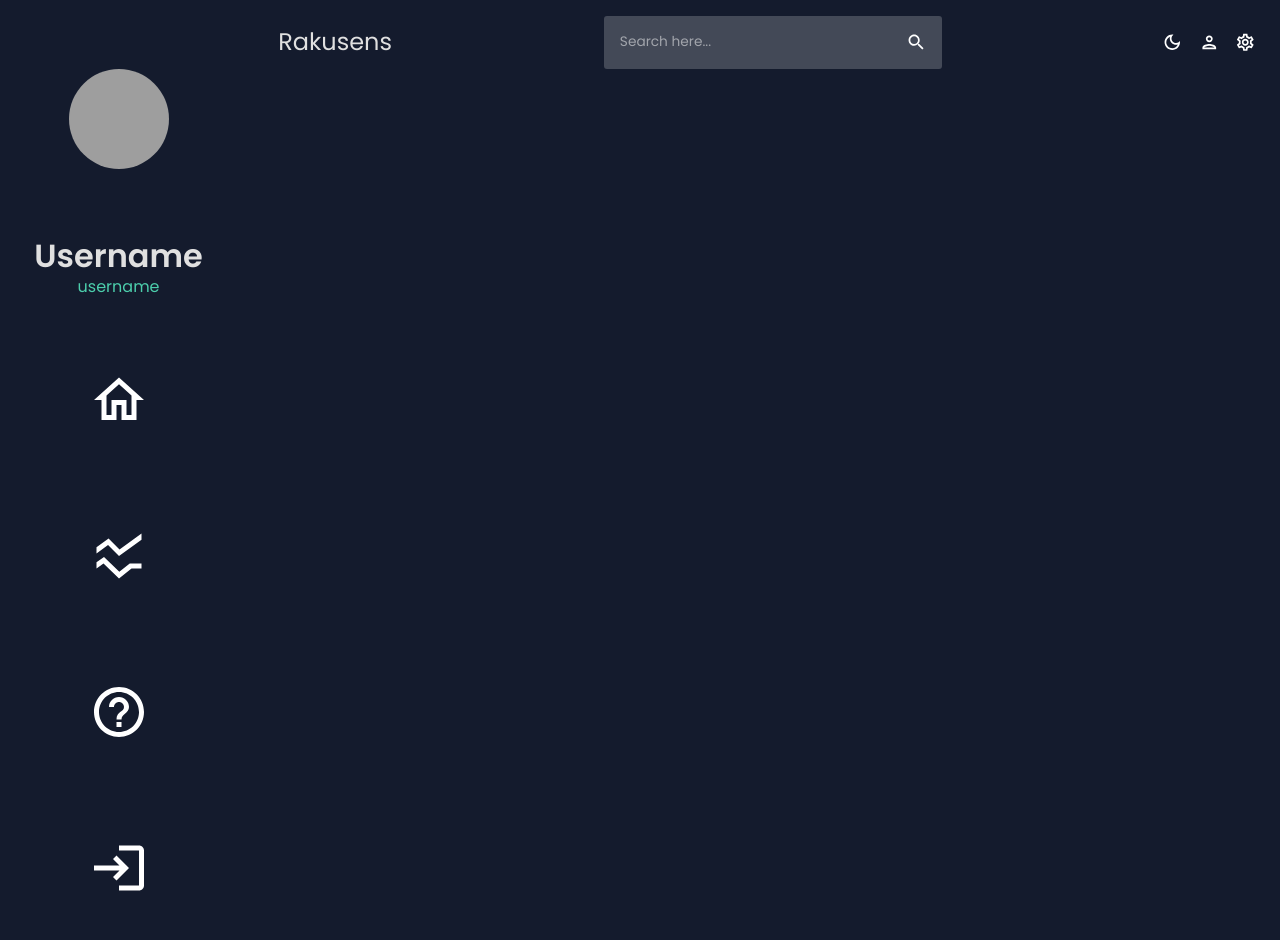
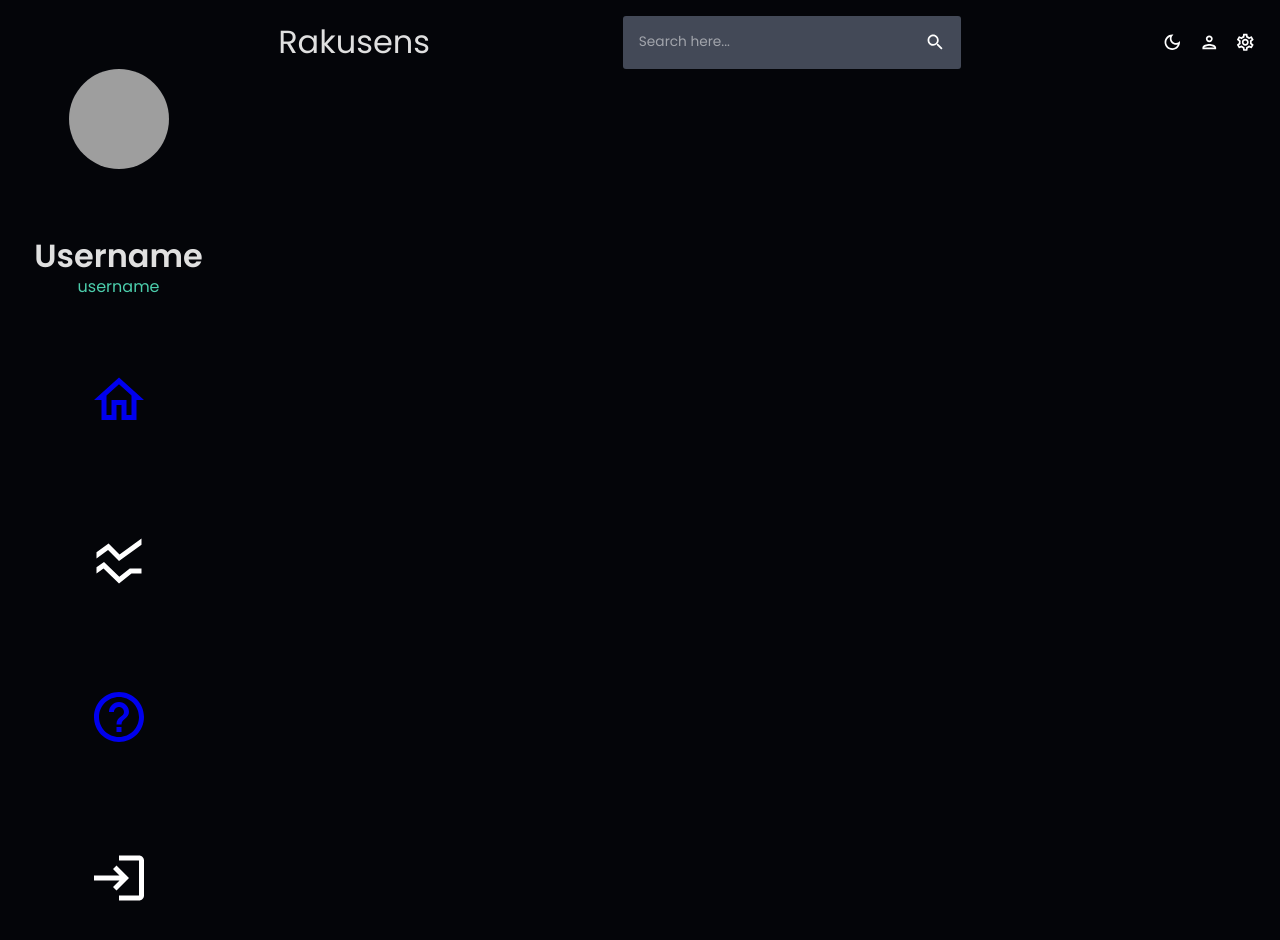
Before and after one commit to ssmolenn/Enterprise-Pro-team, a React (Create React App) app: page / in a window 1280 px wide. Shown: the top 940 px of the page. Built offline with nearby package versions, Linux system fonts and the light colour scheme; grey boxes are pictures that could not be loaded.

Commit message:
testing contact/information page

```diff
--- a/src/App.js
+++ b/src/App.js
@@ -7,7 +7,7 @@ import Sidebar from "./scenes/global/Sidebar";
 import Chart from "./components/Chart";
 import LoginPage from "./components/LoginPage";
 import Settings from "./components/Settings";
-import Contact from "./components/Contact";
+import Contact from "./scenes/faq/Contact";
 
 function App() {
   const [theme,colorMode] = useMode();
--- /dev/null
+++ b/src/components/Header.jsx
@@ -0,0 +1,24 @@
+import { Typography, Box, useTheme } from "@mui/material";
+import { tokens } from "../theme";
+
+const Header = ({ title, subtitle }) => {
+  const theme = useTheme();
+  const colors = tokens(theme.palette.mode);
+  return (
+    <Box mb="30px">
+      <Typography
+        variant="h2"
+        color={colors.grey[100]}
+        fontWeight="bold"
+        sx={{ m: "0 0 5px 0" }}
+      >
+        {title}
+      </Typography>
+      <Typography variant="h5" color={colors.greenAccent[400]}>
+        {subtitle}
+      </Typography>
+    </Box>
+  );
+};
+
+export default Header;
--- /dev/null
+++ b/src/scenes/faq/Contact.jsx
@@ -0,0 +1,23 @@
+import { Box, useTheme } from "@mui/material";
+import Header from "../../components/Header";
+import Accordion from "@mui/material/Accordion";
+import AccordionSummary from "@mui/material/AccordionSummary";
+import AccordionDetails from "@mui/material/AccordionDetails";
+import Typography from "@mui/material/Typography";
+import ExpandMoreIcon from "@mui/icons-material/ExpandMore";
+import { tokens } from "../../theme";
+
+const Contact = () => {
+  const theme = useTheme();
+  const colors = tokens(theme.palette.mode);
+  return (
+    <Box m="20px">
+      <Header title="Informations" subtitle="Informations about the company" />
+        <h4 style={{ fontSize: "30px"}}> This app was created to help workers control temperatures in the oven.</h4>
+        <p style={{ fontSize: "25px"}}> Lorem ipsum dolor sit amet, consectetur adipiscing elit, sed do eiusmod tempor incididunt ut labore et dolore magna aliqua. Ut enim ad minim veniam, quis nostrud exercitation ullamco laboris nisi ut aliquip ex ea commodo consequat. Duis aute irure dolor in reprehenderit in voluptate velit esse cillum dolore eu fugiat nulla pariatur. Excepteur sint occaecat cupidatat non proident, sunt in culpa qui officia deserunt mollit anim id est laborum.</p>
+
+    </Box>
+  );
+};
+
+export default Contact;
--- a/src/scenes/global/Sidebar.jsx
+++ b/src/scenes/global/Sidebar.jsx
@@ -46,7 +46,7 @@ const Sidebar= () =>{
             <Box mb="25px">
               <Box display="flex" justifyContent="center" alignItems="center" margin= "5em">
                 <img
-                  alt="profile-users"
+                  alt=""
                   width="100px"
                   height="100px"
                   src={`../pic/USER.jpg`}
@@ -70,13 +70,18 @@ const Sidebar= () =>{
             </Box>
             <Box display="flex" flexDirection={'column'} >
                 <IconButton sx={{ p: 6 }}>
+                  <Link to="/index">
                     <HomeOutlinedIcon style={{fontSize: 60}}/>
+                    </Link>
                 </IconButton>
                 <IconButton sx={{ p: 6 }}>
                     <SsidChartIcon style={{fontSize: 60}}/>
                 </IconButton>
+
                 <IconButton sx={{ p: 6 }}>
+                <Link to="/Contact">
                     <HelpOutlineOutlinedIcon style={{fontSize: 60}}/>
+                    </Link>
                 </IconButton>
                 <IconButton sx={{ p: 6 }} >
                     <LoginOutlinedIcon style={{fontSize: 60}} />
--- a/src/scenes/global/Topbar.jsx
+++ b/src/scenes/global/Topbar.jsx
@@ -23,7 +23,7 @@ const TopBar = () => {
                     alignItems="center"
                     ml="25px"
                 >
-                <Typography variant="h3" color={colors.grey[100]}>
+                <Typography variant="h2" color={colors.grey[100]}>
                     Rakusens
                 </Typography>
 
--- a/src/theme.js
+++ b/src/theme.js
@@ -141,7 +141,7 @@ export const themeSettings = (mode) => {
                     light: colors.grey[100]
                 },
                 background: {
-                    default: colors.primary[500],
+                    default: colors.primary[900],
                 }
                 } : {
                     primary: {
@@ -204,7 +204,7 @@ export const useMode = () => {
     const colorMode = useMemo(
         () => ({
             toggleColorMode: () =>
-                setMode((prev) => (prev === "lights" ? "dark" : "light")),
+                setMode((prev) => (prev === "light" ? "dark" : "light")),
         }),
         []
         );
```
